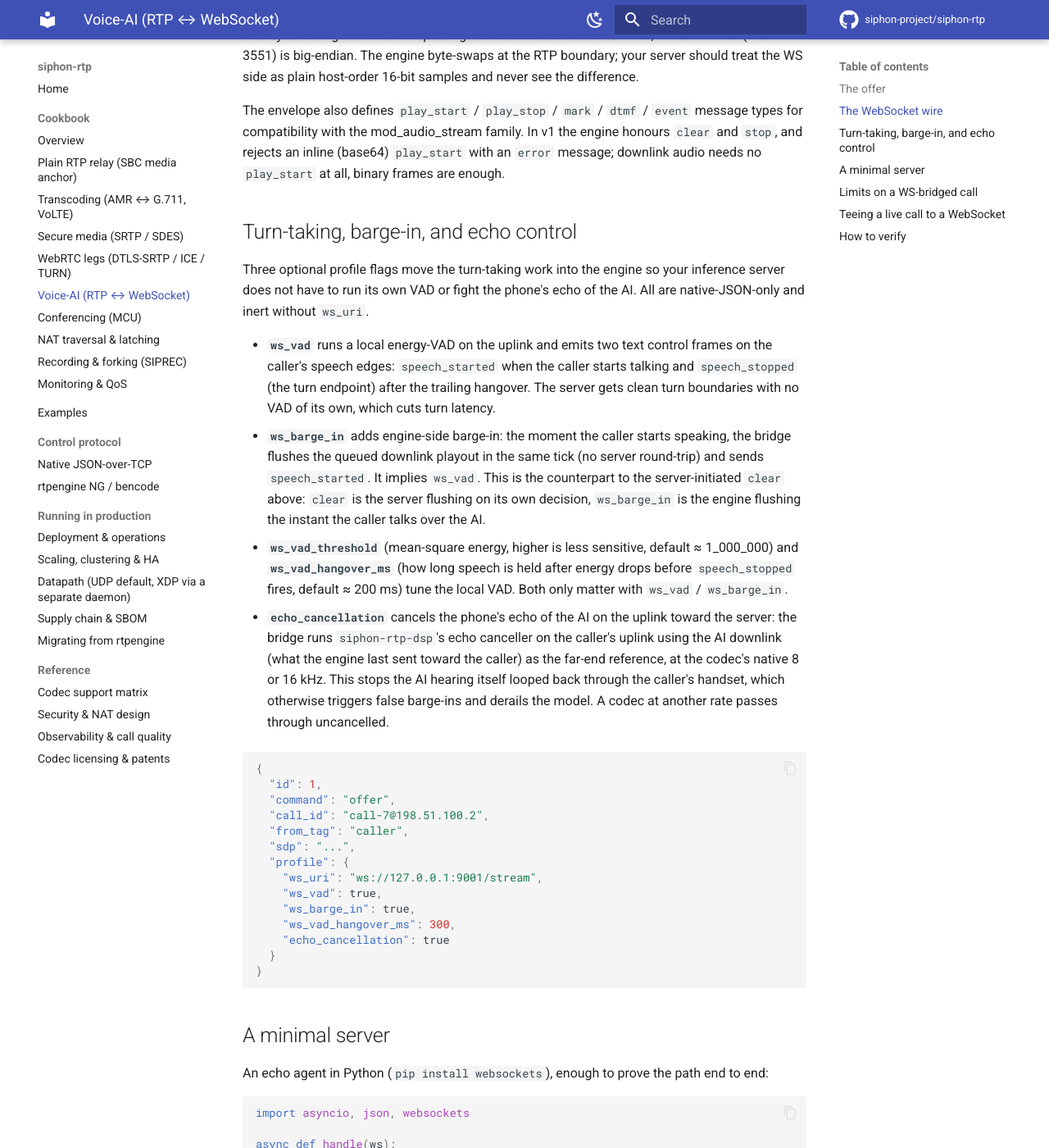
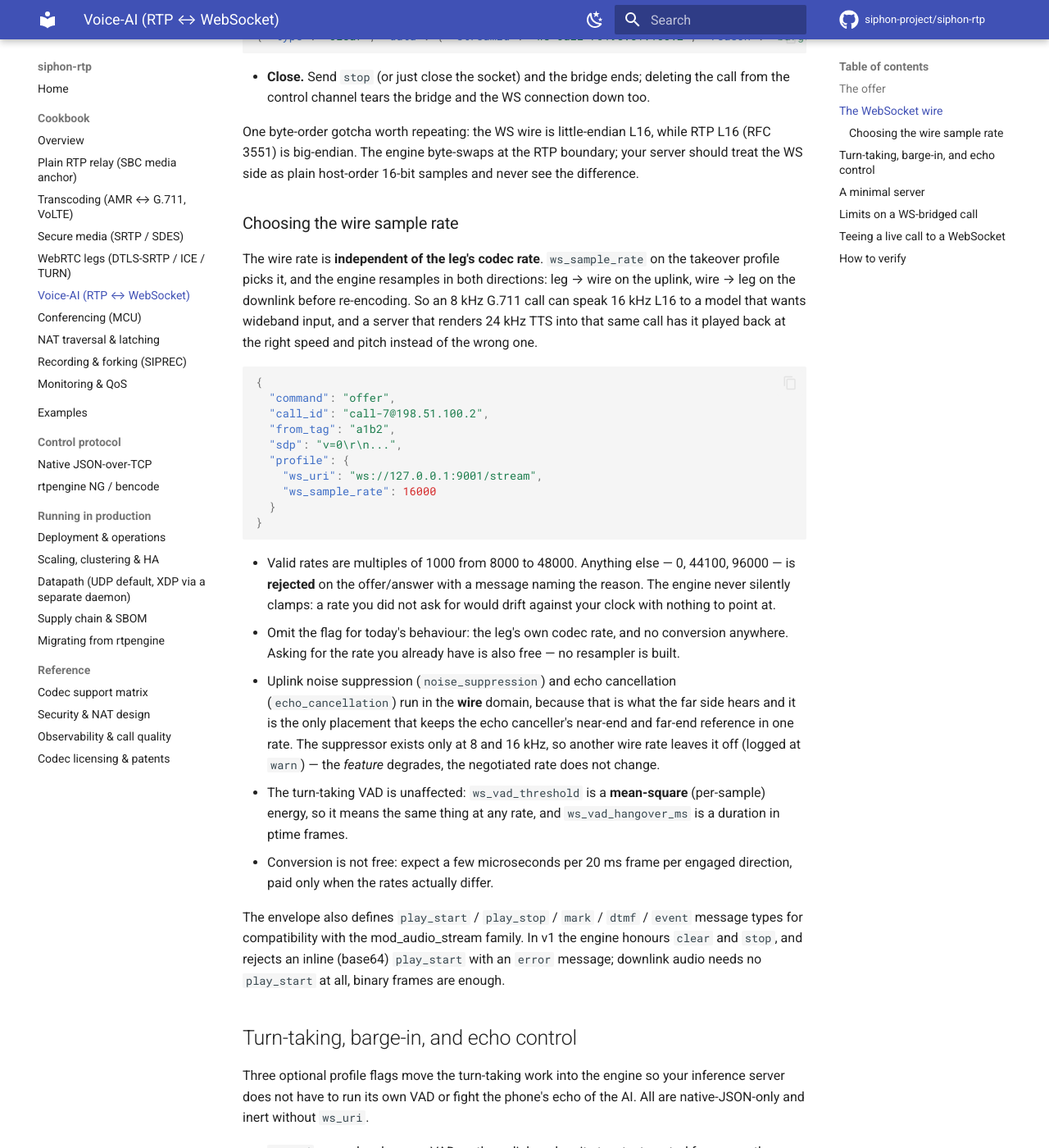
Before and after one commit to siphon-project/siphon-rtp, an MkDocs documentation site: the page built from docs/cookbook/voice-ai.md, in a window 1280 px wide and 1400 px high, scrolled down 2462 px. Shown: the whole window at 82% size. Built offline with MkDocs 1.6.1 and Material for MkDocs 9.7.7, drawn with Linux system fonts in a browser that asks for light colours; comment, search, counter and statistics services are not loaded; some of the changed text lies outside the part shown.

Commit message:
docs: state that the start envelope's sampleRate is the negotiated wire rate and is authoritative in both directions, so a server frames against it rather than against whatever codec it believes the call is using, and document the three new rate fields plus the 8000-48000 multiple-of-1000 band, the rejection-not-clamp posture, the ns/aec wire-domain rule and why the vad threshold needs no rescaling (mean-square energy is per-sample)

````diff
--- a/docs/cookbook/voice-ai.md
+++ b/docs/cookbook/voice-ai.md
@@ -78,9 +78,14 @@ The first frame the server receives is `start`, announcing the leg and the audio
 }
 ```
 
-`sampleRate` is the codec's native PCM rate: 8000 for a G.711 leg, 16000 for a G.722 leg (G.722
-audio is 16 kHz even though its RTP clock is 8 kHz, RFC 3551 §4.5.2). `ptime` follows the
-negotiated packet time, default 20 ms.
+`sampleRate` is **the negotiated wire rate, and it is authoritative** — the rate of every binary
+frame in *both* directions, for the whole life of the stream. Frame it against this number, not
+against whatever codec you believe the call is using.
+
+By default it is the codec's native PCM rate: 8000 for a G.711 leg, 16000 for a G.722 leg (G.722
+audio is 16 kHz even though its RTP clock is 8 kHz, RFC 3551 §4.5.2). Set the `ws_sample_rate`
+profile flag to choose it instead — see [Choosing the wire sample rate](#choosing-the-wire-sample-rate).
+`ptime` follows the negotiated packet time, default 20 ms.
 
 After `start`:
 
@@ -105,6 +110,42 @@ After `start`:
 One byte-order gotcha worth repeating: the WS wire is little-endian L16, while RTP L16
 (RFC 3551) is big-endian. The engine byte-swaps at the RTP boundary; your server should treat
 the WS side as plain host-order 16-bit samples and never see the difference.
+
+### Choosing the wire sample rate
+
+The wire rate is **independent of the leg's codec rate**. `ws_sample_rate` on the takeover profile
+picks it, and the engine resamples in both directions: leg → wire on the uplink, wire → leg on the
+downlink before re-encoding. So an 8 kHz G.711 call can speak 16 kHz L16 to a model that wants
+wideband input, and a server that renders 24 kHz TTS into that same call has it played back at the
+right speed and pitch instead of the wrong one.
+
+```json
+{
+  "command": "offer",
+  "call_id": "call-7@198.51.100.2",
+  "from_tag": "a1b2",
+  "sdp": "v=0\r\n...",
+  "profile": {
+    "ws_uri": "ws://127.0.0.1:9001/stream",
+    "ws_sample_rate": 16000
+  }
+}
+```
+
+- Valid rates are multiples of 1000 from 8000 to 48000. Anything else — 0, 44100, 96000 — is
+  **rejected** on the offer/answer with a message naming the reason. The engine never silently
+  clamps: a rate you did not ask for would drift against your clock with nothing to point at.
+- Omit the flag for today's behaviour: the leg's own codec rate, and no conversion anywhere. Asking
+  for the rate you already have is also free — no resampler is built.
+- Uplink noise suppression (`noise_suppression`) and echo cancellation (`echo_cancellation`) run in
+  the **wire** domain, because that is what the far side hears and it is the only placement that
+  keeps the echo canceller's near-end and far-end reference in one rate. The suppressor exists only
+  at 8 and 16 kHz, so another wire rate leaves it off (logged at `warn`) — the *feature* degrades,
+  the negotiated rate does not change.
+- The turn-taking VAD is unaffected: `ws_vad_threshold` is a **mean-square** (per-sample) energy, so
+  it means the same thing at any rate, and `ws_vad_hangover_ms` is a duration in ptime frames.
+- Conversion is not free: expect a few microseconds per 20 ms frame per engaged direction, paid only
+  when the rates actually differ.
 
 The envelope also defines `play_start` / `play_stop` / `mark` / `dtmf` / `event` message types
 for compatibility with the mod_audio_stream family. In v1 the engine honours `clear` and `stop`,
@@ -264,7 +305,14 @@ the NG/bencode front-end does not carry it.
 
 - `tracing` logs the dial at offer time; a failed dial fails the offer with the reason.
 - On the server, assert the first frame is `start` and that uplink binary frames are exactly
-  `sampleRate / 1000 * ptime * 2` bytes.
+  `sampleRate / 1000 * ptime * 2` bytes, where `sampleRate` is the **negotiated wire rate** the
+  `start` frame announced.
+- **Wire rate.** As with takeover, the tee's rate is independent of the codec: pass `sample_rate` on
+  `attach_ws_tee` (or `ws_tee_sample_rate` in the profile) and every tapped leg is resampled into it
+  before framing, so a stereo tee over legs on two different codecs still produces one coherent
+  stream. Same 8000–48000 band, same multiple-of-1000 rule, same rejection-rather-than-clamp
+  posture. Omitted, the tee follows the tapped leg's own codec rate exactly as before. A tee is
+  send-only, so only the uplink direction converts.
 - Send a known tone as downlink PCM and capture A's inbound RTP: the payload decodes to your
   tone, stamped with the engine's SSRC.
 - `query` on the call still reports packet counters; `delete` ends both the call and the WS
````
Also changed, not shown: CHANGELOG.md (+26 -0 lines), docs/control/json.md (+4 -2 lines), examples/voice-ai/README.md (+6 -1 lines).
